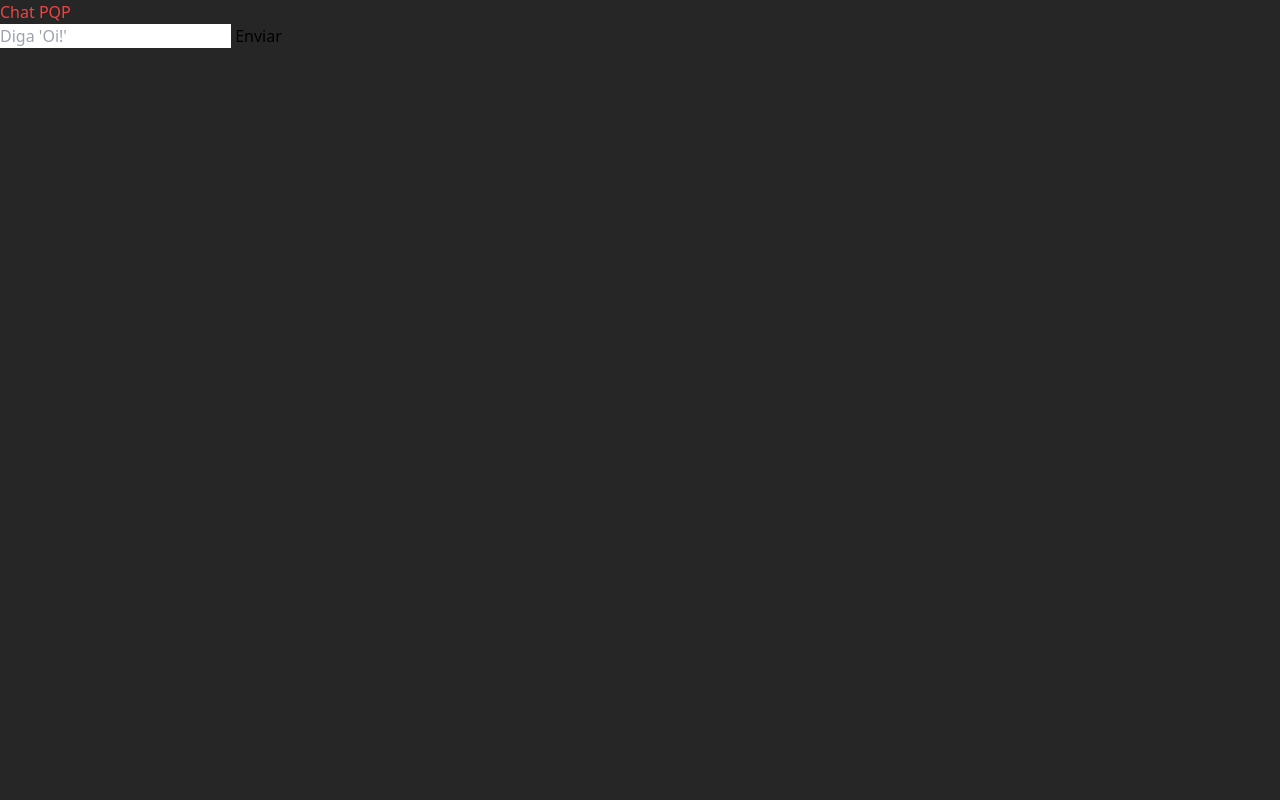
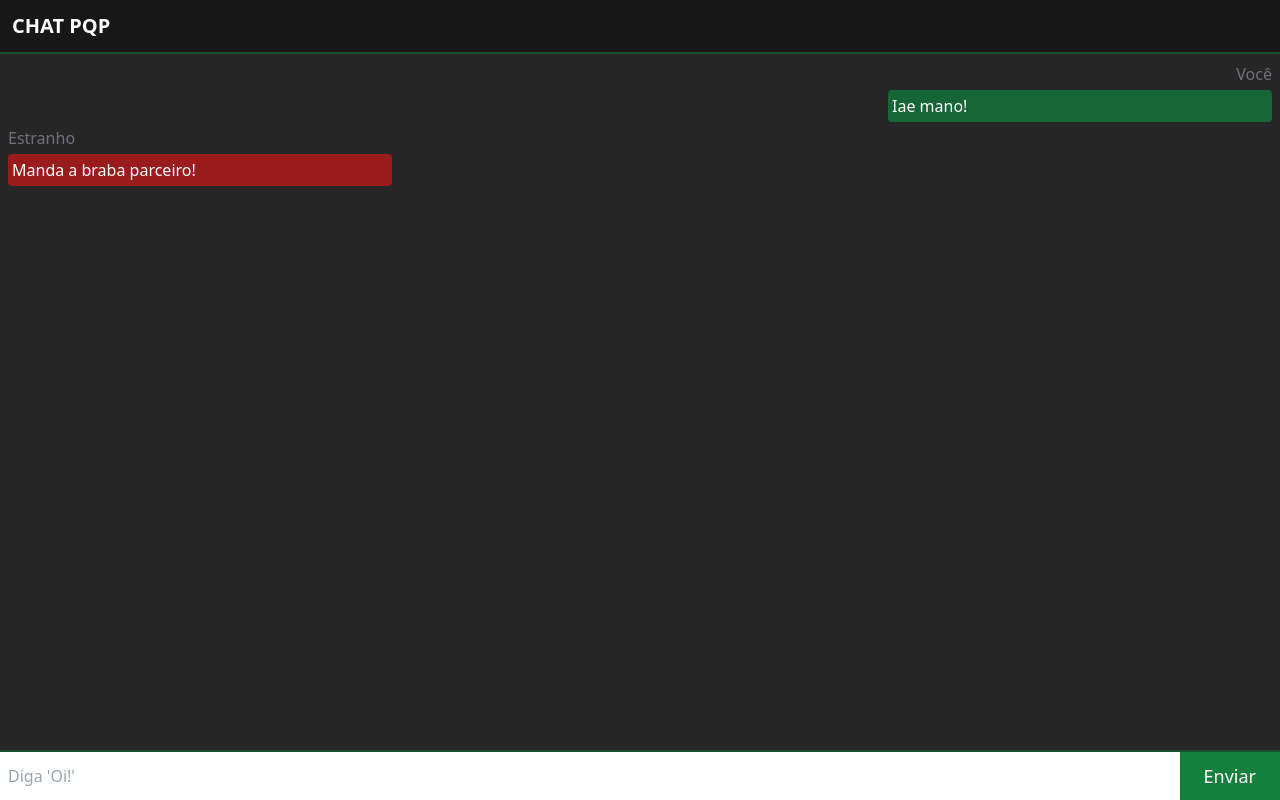
Before and after one commit to thalesmariiano/PapoDez, a website: page public/index.html in a window 1280 px wide. Drawn offline with nearby package versions, Linux system fonts and the light colour scheme; files that its build step writes are made by us from their sources; no server answers.

Commit message:
chat initial style finished

```diff
--- a/public/index.html
+++ b/public/index.html
@@ -5,20 +5,45 @@
 	<meta name="viewport" content="width=device-width, initial-scale=1">
 	<!-- <link rel="stylesheet" href="/static/css/styles.css"> -->
 	<script src="https://cdn.tailwindcss.com"></script>
+
+	<style type="text/tailwindcss">
+		@layer utilities {
+	    	.msg-toast {
+
+	    	}
+    	}
+	</style>
+
 	<title>Chat PQP</title>
 </head>
 <body>
-	<div class="w-full h-screen bg-neutral-800">
-		<header>
-			<h1 class="text-red-500">Chat PQP</h1>
+	<div class="w-full flex flex-col h-screen bg-neutral-800">
+		<header class="w-full p-3 bg-neutral-900 border-b-2 border-green-900">
+			<h1 class="text-white font-bold uppercase text-xl">Chat PQP</h1>
 		</header>
-		<div>
+		<div class="w-full h-full p-2 flex flex-col justify-start items-start">
+			<div class="relative w-96 self-end">
+				<p class="text-zinc-500 text-right">Você</p>
+				<div class="p-1 my-1 rounded bg-green-800">
+					<p class="text-white">Iae mano!</p>
+				</div>
+				<!-- <div class="absolute -right-5 -bottom-3 w-20 h-20 bg-green-800 msg-toast">
 
+				</div> -->
+			</div>
+			<div class="w-96">
+				<p class="text-zinc-500">Estranho</p>
+				<div class="p-1 my-1 rounded bg-red-800">
+					<p class="text-white">Manda a braba parceiro!</p>
+				</div>
+			</div>
 		</div>
-		<div>
+		<div class="w-full border-t-2 border-green-900">
 			<form>
-				<input name="user-msg" placeholder="Diga 'Oi!'">
-				<button type="submit">Enviar</button>
+				<div class="w-full flex">
+					<input class="w-full p-2 py-3" name="user-msg" placeholder="Diga 'Oi!'">
+					<button class="px-6 py-1 text-lg text-white bg-green-700" type="submit">Enviar</button>
+				</div>
 			</form>
 		</div>
 	</div>
```
